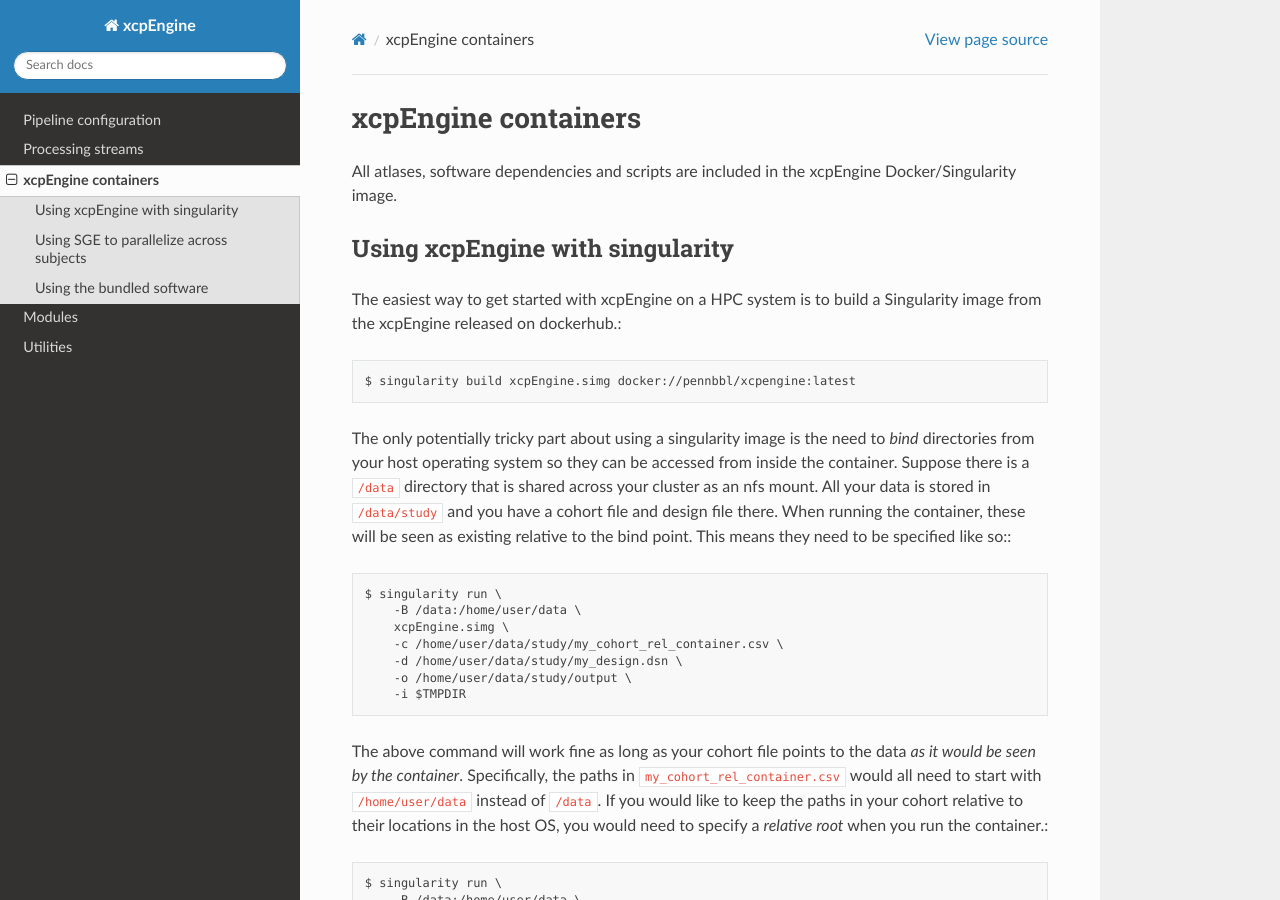
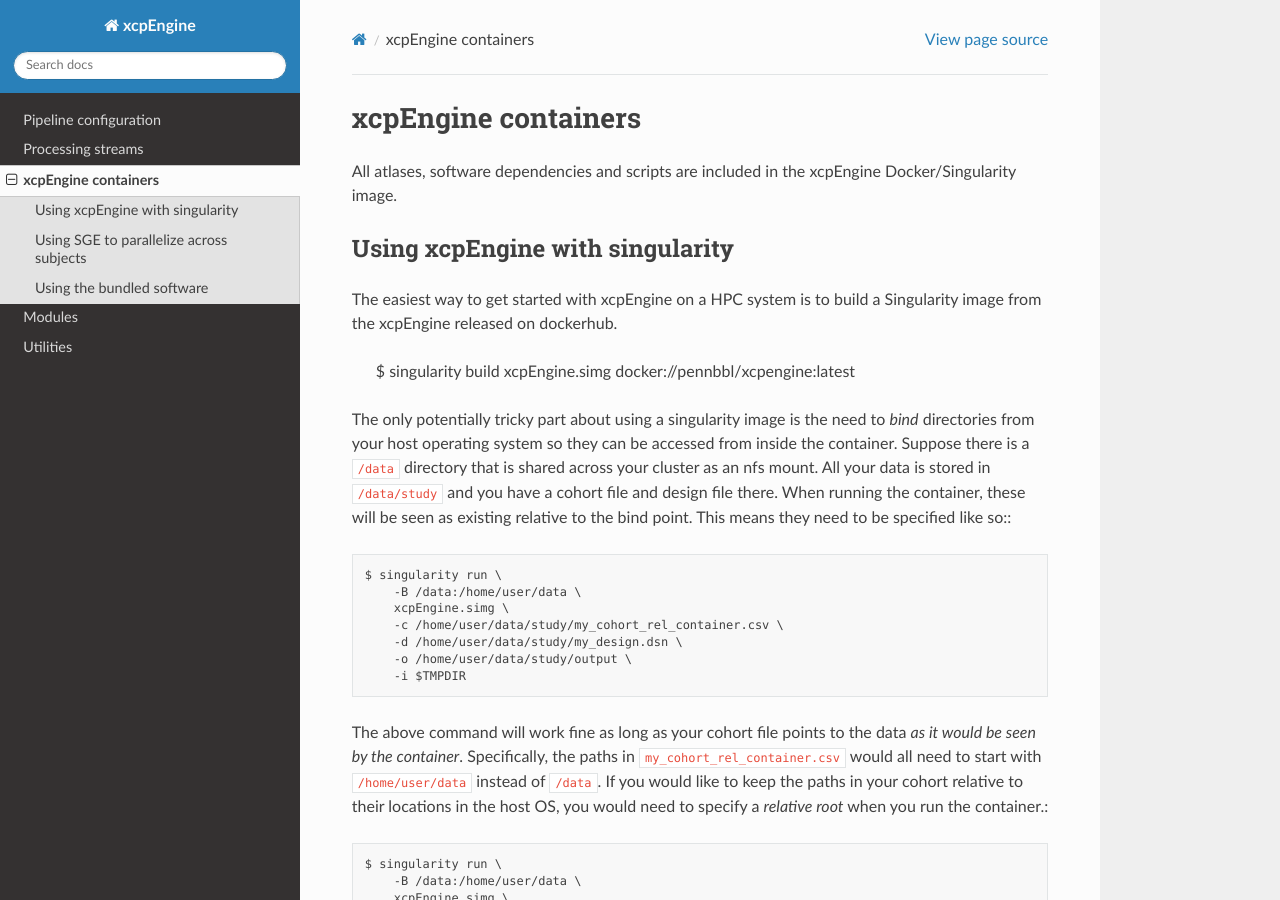
Before and after one commit to PennLINC/xcpEngine, a Sphinx documentation site: the page built from docs/containers/index.rst, in a window 1280 px wide and 900 px high. Built offline with Sphinx 7.4.7 and the Read the Docs theme 2.0.0, drawn with Linux system fonts in a browser that asks for light colours; pages that are not in the unit, such as notebooks, are missing from menus.

```diff
--- a/docs/containers/index.rst
+++ b/docs/containers/index.rst
@@ -13,7 +13,7 @@ Using xcpEngine with singularity
 
 The easiest way to get started with xcpEngine on a HPC system is
 to build a Singularity image from the xcpEngine released on
-dockerhub.::
+dockerhub.
 
   $ singularity build xcpEngine.simg docker://pennbbl/xcpengine:latest
 
```
